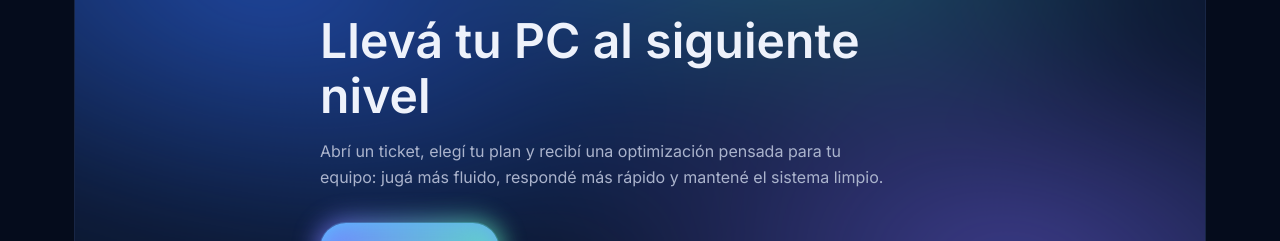
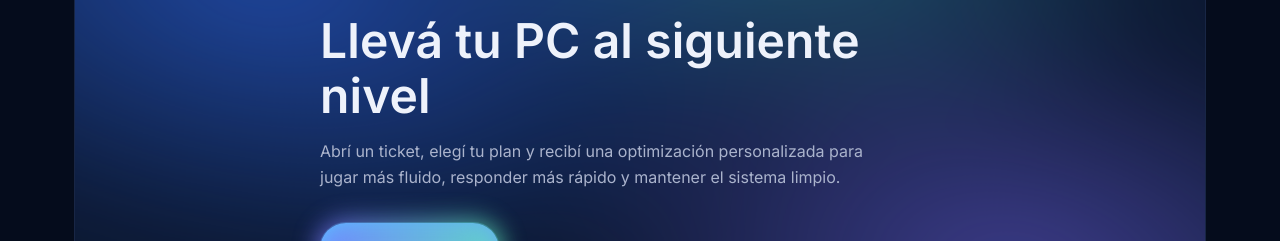
Before and after one commit to santinomachiavello20-a11y/TinoTweaks, a plain HTML site: page index.html in a window 1280 px wide. Shown: the part 6020-6261 px from the top of the page. Drawn offline with Linux system fonts and the light colour scheme.

Commit message:
Update optimization description in index.html

```diff
--- a/index.html
+++ b/index.html
@@ -876,7 +876,7 @@ footer{ border-top:1px solid var(--border-subtle); padding:64px 0 32px; }
       <div class="cta-final-inner">
         <span class="eyebrow">LISTO PARA EL TWEAK</span>
         <h2 style="margin-top:14px;">Llevá tu PC al siguiente nivel</h2>
-        <p>Abrí un ticket, elegí tu plan y recibí una optimización pensada para tu equipo: jugá más fluido, respondé más rápido y mantené el sistema limpio.</p>
+        <p>Abrí un ticket, elegí tu plan y recibí una optimización personalizada para jugar más fluido, responder más rápido y mantener el sistema limpio.</p>
         <div class="hero-ctas">
           <a href="https://discord.gg/jR4y4sbPGg" class="btn btn-primary btn-neon">Entrar al Discord</a>
         </div>
```
